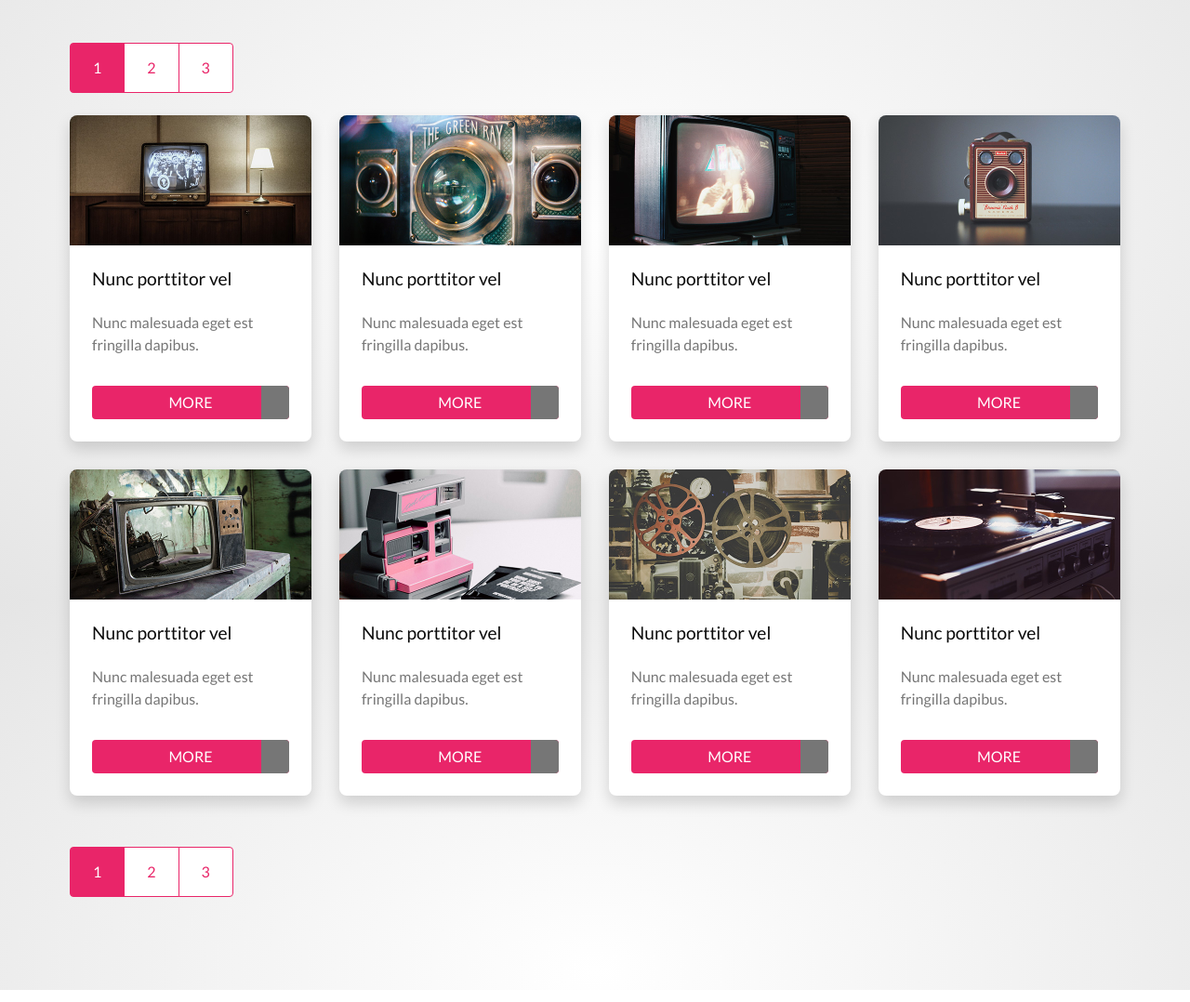
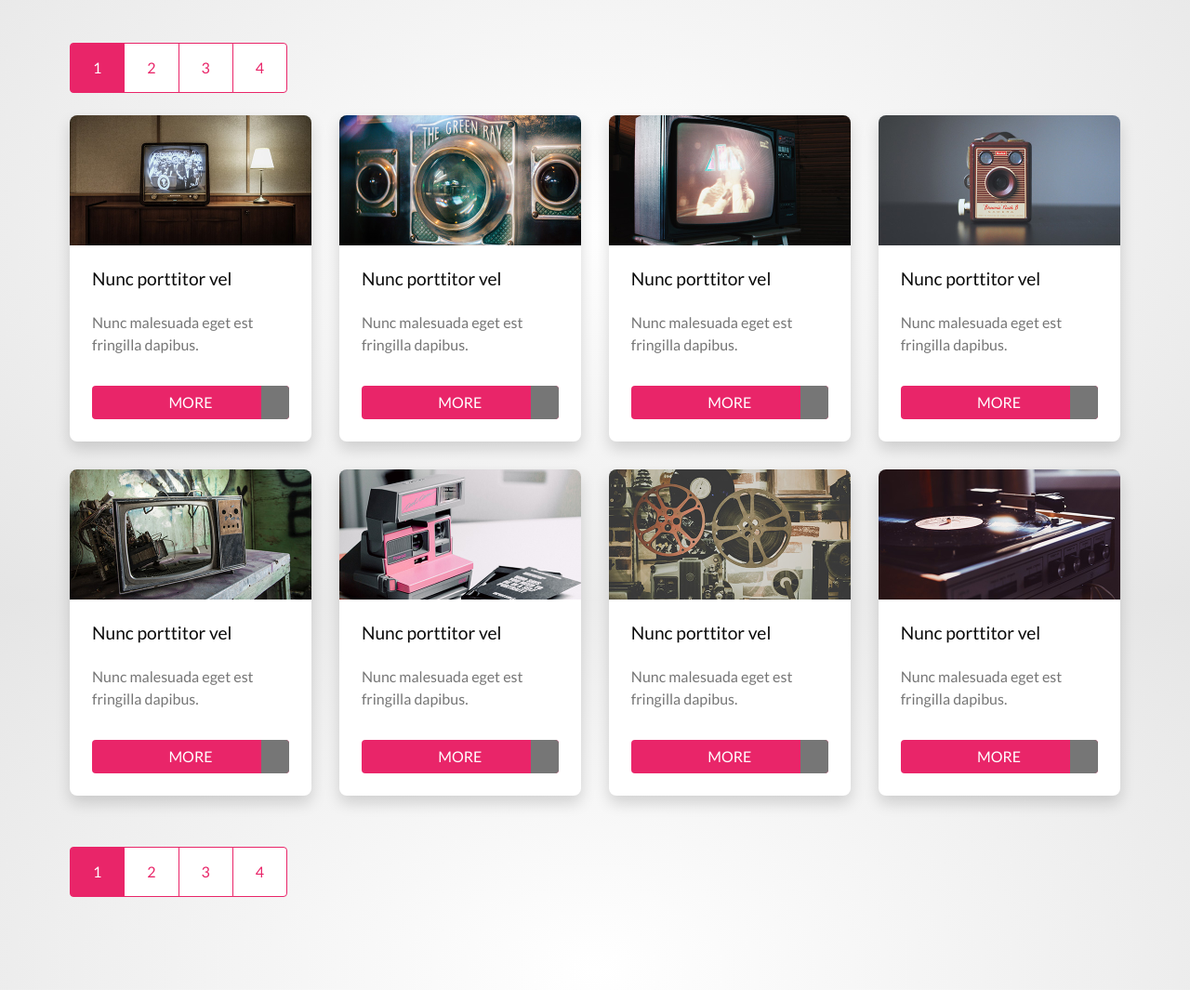
Before and after one commit to Noroff-FEU-Assignments/css-frameworks-ca-toratapp, a plain HTML site: page news.html in a window 1280 px wide. Shown: the part 156-1234 px from the top of the page at 93% size. Drawn offline with nearby package versions, Linux system fonts and the light colour scheme; a web font is replaced by a local one.

Commit message:
Add page 4

```diff
--- a/news.html
+++ b/news.html
@@ -83,6 +83,9 @@
             </li>
             <li class="page-item">
               <a class="page-link border-primary py-3 px-4" href="#">3</a>
+            </li>
+            <li class="page-item">
+              <a class="page-link border-primary py-3 px-4" href="#">4</a>
             </li>
           </ul>
         </nav>
@@ -195,6 +198,9 @@
             <li class="page-item">
               <a class="page-link border-primary py-3 px-4" href="#">3</a>
             </li>
+            <li class="page-item">
+              <a class="page-link border-primary py-3 px-4" href="#">4</a>
+            </li>
           </ul>
         </nav>
       </main>
```
